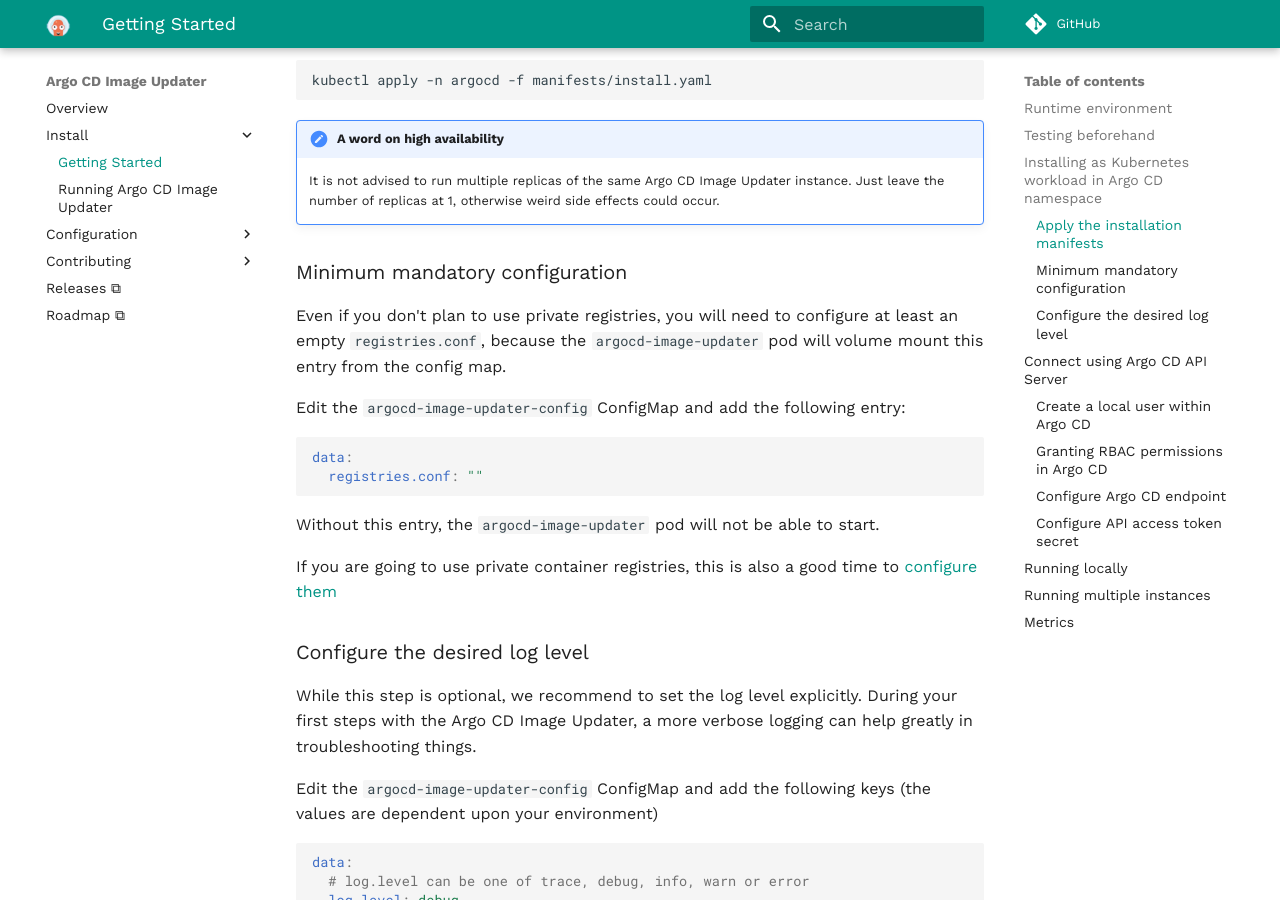
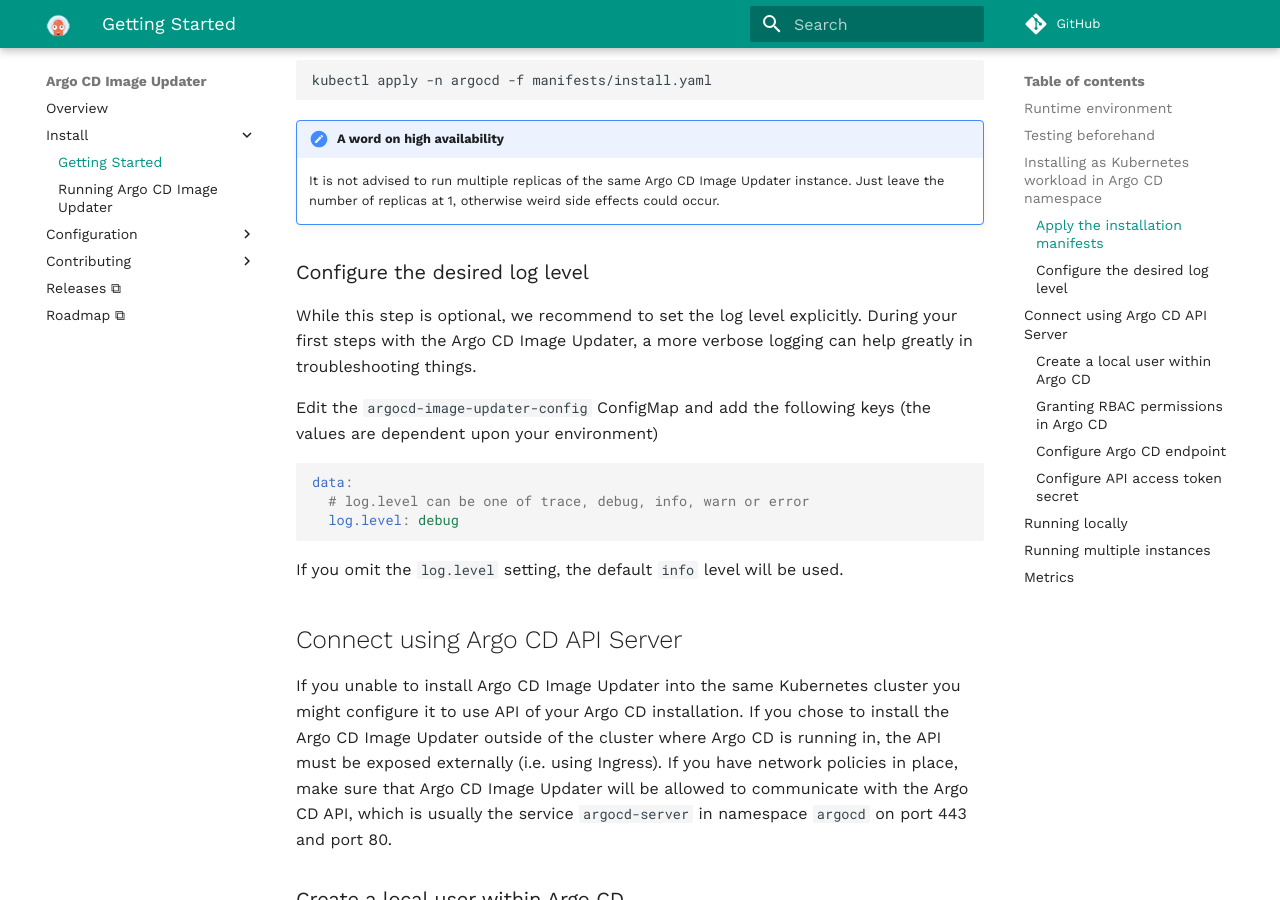
Before and after one commit to argoproj-labs/argocd-image-updater, an MkDocs documentation site: the page built from docs/install/start.md, in a window 1280 px wide and 900 px high, scrolled down 1891 px. Built offline with MkDocs 1.6.1 and Material for MkDocs 9.7.7, drawn with Linux system fonts in a browser that asks for light colours; comment, search, counter and statistics services are not loaded.

Commit message:
refactor: make argocd-image-updater-config volume mapping optional
Signed-off-by: Alexander Matyushentsev <AMatyushentsev@gmail.com>

````diff
--- a/docs/install/start.md
+++ b/docs/install/start.md
@@ -92,25 +92,6 @@ kubectl apply -n argocd -f manifests/install.yaml
     It is not advised to run multiple replicas of the same Argo CD Image Updater
     instance. Just leave the number of replicas at 1, otherwise weird side
     effects could occur.
-
-### Minimum mandatory configuration
-
-Even if you don't plan to use private registries, you will need to configure at
-least an empty `registries.conf`, because the `argocd-image-updater` pod will
-volume mount this entry from the config map.
-
-Edit the `argocd-image-updater-config` ConfigMap and add the following entry:
-
-```yaml
-data:
-  registries.conf: ""
-```
-
-Without this entry, the `argocd-image-updater` pod will not be able to start.
-
-If you are going to use private container registries, this is also a good time
-to
-[configure them](../../configuration/registries/#configuring-a-custom-container-registry)
 
 ### Configure the desired log level
 
````
Also changed, not shown: 2 other files.
